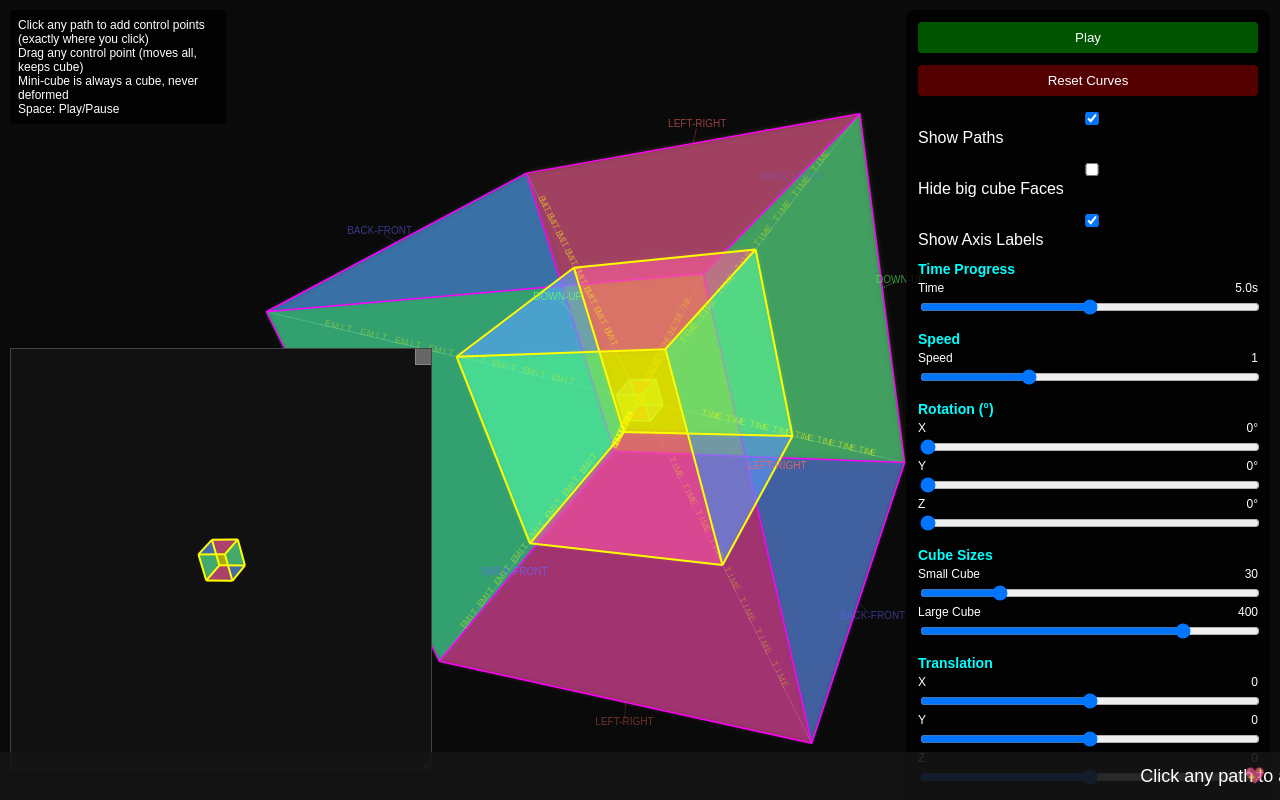
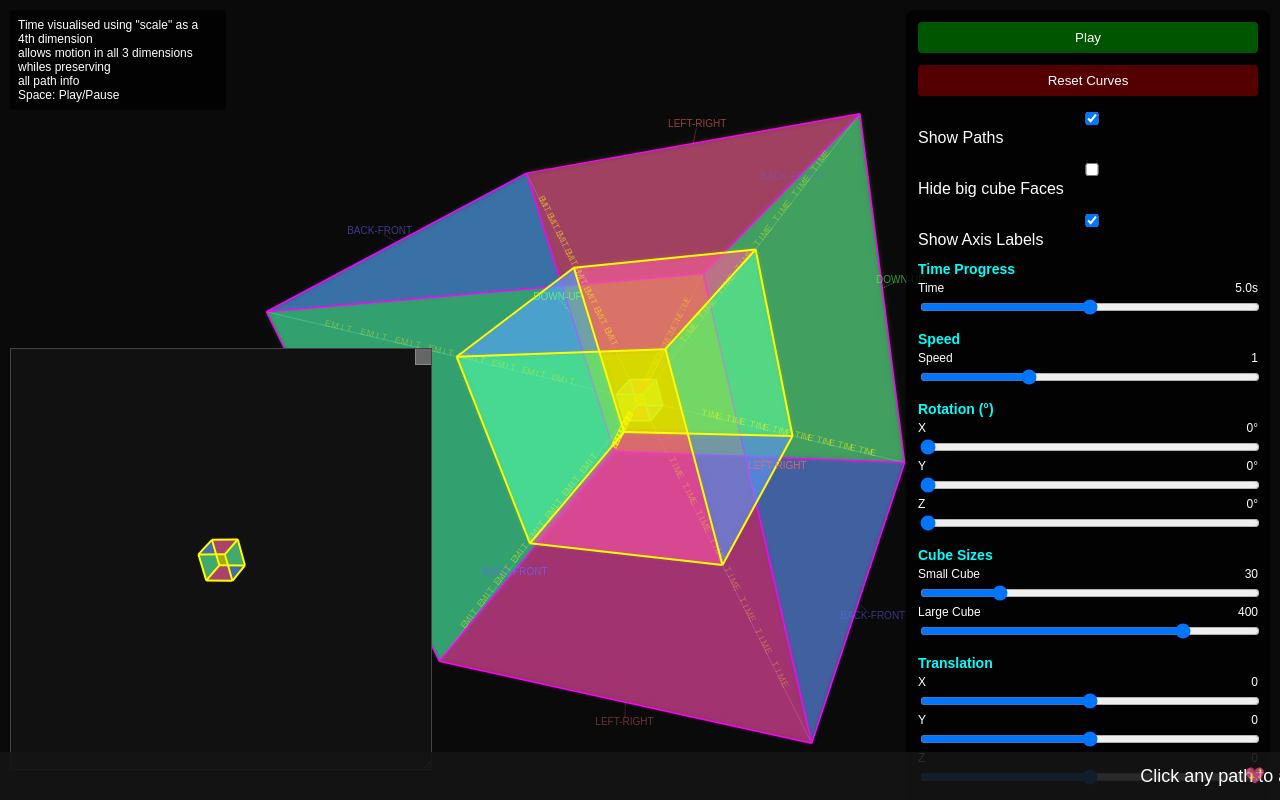
Before and after one commit to jiffykit/time, a plain HTML site: page index.html in a window 1280 px wide. Drawn offline with Linux system fonts and the light colour scheme.

Commit message:
Update index.html
update top left text

```diff
--- a/index.html
+++ b/index.html
@@ -185,9 +185,9 @@
 <body>
     <div class="canvas-container"><canvas id="canvas"></canvas></div>
     <div class="info">
-        <div>Click any path to add control points (exactly where you click)</div>
-        <div>Drag any control point (moves all, keeps cube)</div>
-        <div>Mini-cube is always a cube, never deformed</div>
+        <div>Time visualised using "scale" as a 4th dimension</div>
+        <div>allows motion in all 3 dimensions whiles preserving </div>
+        <div>all path info</div>
         <div>Space: Play/Pause</div>
     </div>
     <div class="controls">
```
